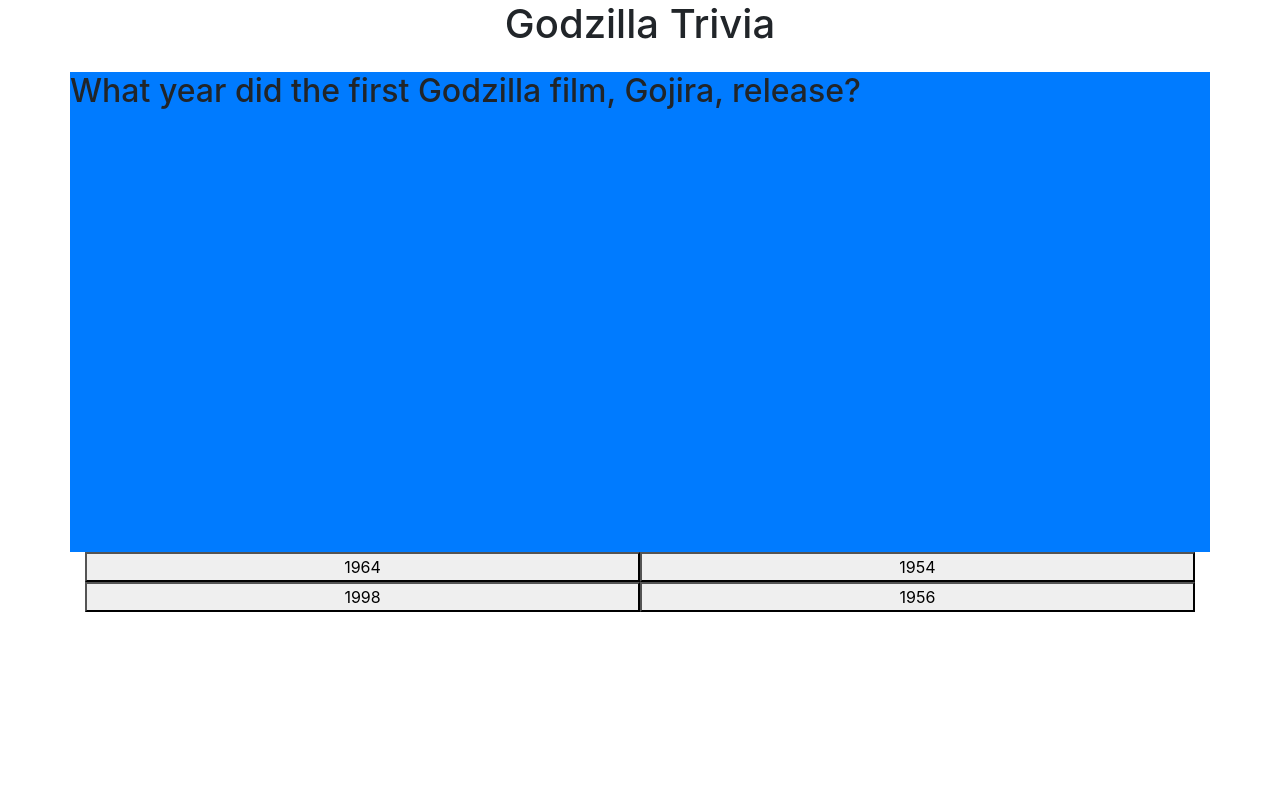
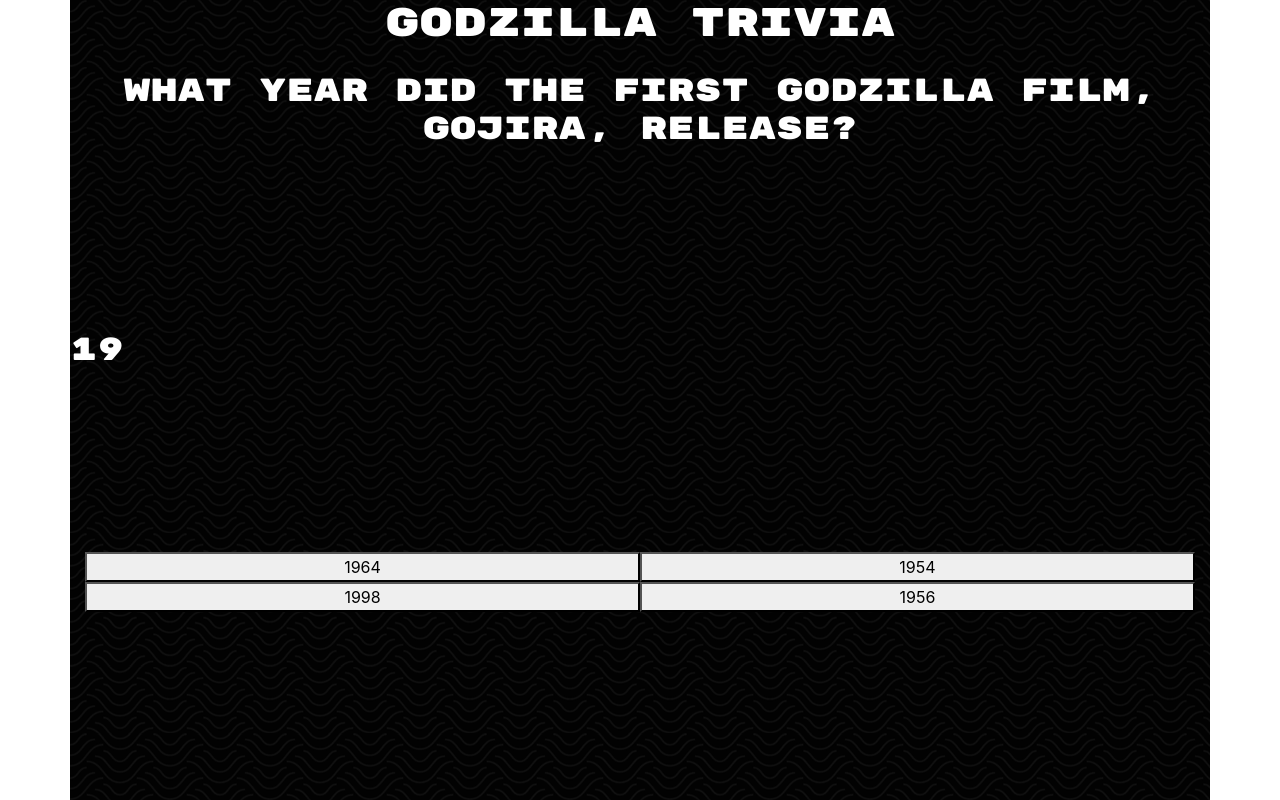
Before and after one commit to BJZeta/Test-Game, a plain HTML site: page index.html in a window 1280 px wide. Both pictures are taken after a click on the button "Start". Drawn offline with nearby package versions, Linux system fonts and the light colour scheme.

Commit message:
added gifs

```diff
--- a/assets/css/styles.css
+++ b/assets/css/styles.css
@@ -3,6 +3,7 @@ html, body {
 }
 .container {
     height: 100%;
+    background-image: url(../images/papyrus-dark.png)
 }
 #game-container {
     height: 60%;
@@ -18,7 +19,20 @@ html, body {
     width: 90px
 }
 
-.container {
-    /* background-image: url(/images/papyrus-dark.png); */
-    /* background-repeat: repeat; */
+#current-question {
+    margin: 0 auto;
 }
+
+#title, h2 {
+    color: white;
+    font-family: 'Rubik Mono One', sans-serif;
+}
+#gif {
+    width: 250px;
+    height: 250px;
+    margin: 0 auto;
+}
+#gif-div {
+    display: block;
+    margin: 0 auto;
+}
--- a/assets/javascript/app.js
+++ b/assets/javascript/app.js
@@ -10,61 +10,71 @@ $(document).ready(function () {
             question: "What year did the first Godzilla film, Gojira, release?",
             answers: ["1956", "1998", "1954", "1964"],
             correctAns: "1954",
-            answerDesc: "Gojira, the first film in the Godzilla franchise was released in Nagoya, Japan, in October 27,1954."
+            answerDesc: "Gojira, the first film in the Godzilla franchise was released in Nagoya, Japan, in October 27,1954.",
+            gif: "assets/images/godzilla54.gif"
         },
         {
             question: "Who was the first monster Godzilla fought in film?",
             answers: ["Anguirus", "King Ghidorah", "King Kong", "Mothra"],
             correctAns: "Anguirus",
-            answerDesc: "In Godzilla Raids Again (1956), Godzilla would fight his very first opponent, Anguirus."
+            answerDesc: "In Godzilla Raids Again (1956), Godzilla would fight his very first opponent, Anguirus.",
+            gif: "assests/images/anguirus.gif"
         },
         {
             question: "Name a monster Godzilla fought that is NOT an alien",
             answers: ["King Ghidorah", "Megalon", "Mothra", "Gigan"],
             correctAns: "Mothra",
-            answerDesc: "Mothra, in all of the Godzilla franchise, has only been an Earth-based monster"
+            answerDesc: "Mothra, in all of the Godzilla franchise, has only been an Earth-based monster",
+            gif: "assets/images/mothra.gif"
         },
         {
             question: "Which out of these four films did Godzilla fight in space?",
             answers: ["Godzilla Vs Mothra", "Godzilla Vs SpaceGodzilla", "Invasion of the Astro Monster", "Godzilla: Tokyo S.O.S."],
             correctAns: "Invasion of the Astro Monster",
-            answerDesc: "Godzilla made his first, and only, appearance in space in Invasion of the Astro Monster."
+            answerDesc: "Godzilla made his first, and only, appearance in space in Invasion of the Astro Monster.",
+            gif: "assets/images/astro.gif"
         },
         {
             question: "True or False: King Kong Vs Godzilla has two endings; the Japanese version where Godzilla wins, and the American version, where Kong wins.",
             answers: ["False", "True"],
             correctAns: "False",
-            answerDesc: "Despite popular misconception, King Kong Vs Godzilla has only one ending, where Kong is the winner."
+            answerDesc: "Despite popular misconception, King Kong Vs Godzilla has only one ending, where Kong is the winner.",
+            gif: "assets/images/kingkong.gif"
         },
         {
             question: "In the entire Godzilla film history, how many times has the monster died on screen",
             answers: ["Twice", "Four Times", "Once", "Never"],
             correctAns: "Four Times",
-            answerDesc: "Godzilla has been killed off on screen a total of 4 times; in Gojira (1954), Godzilla Vs Mechagodzilla II, Godzilla Vs Destroyah, and Godzilla Mothra and King Ghidorah, Giant Monsters All Out Attack."
+            answerDesc: "Godzilla has been killed off on screen a total of 4 times; in Gojira (1954), Godzilla Vs Mechagodzilla II, Godzilla Vs Destroyah, and Godzilla Mothra and King Ghidorah, Giant Monsters All Out Attack.",
+            gif: "assets/images/death.gif"
         },
         {
             question: "Which one of these Godzilla monsters is born from Mutation",
             answers: ["Biollante", "Rodan", "MechaGodzilla", "Baragon"],
             correctAns: "Biollante",
-            answerDesc: "Biollante, from Godzilla Vs Biollante, is a plant-based monster that was born by scientists mutating plant cells with Godzilla cells."
+            answerDesc: "Biollante, from Godzilla Vs Biollante, is a plant-based monster that was born by scientists mutating plant cells with Godzilla cells.",
+            gif: "asstes/images/biollante.gif"
         },
         {
             question: "True or False: In the first American Godzilla film, released in 1998, Godzilla is depicted WITHOUT his signature Atomic Breathe.",
-            answers: ["False","True"],
+            answers: ["False", "True"],
             correctAns: "True",
-            answerDesc: "The first American Godzilla film, released in 1998 by TriStar, not only depicts Godzilla without Atomic Breathe, it's the only Godzilla film to have the monster without his signature move"
+            answerDesc: "The first American Godzilla film, released in 1998 by TriStar, not only depicts Godzilla without Atomic Breathe, it's the only Godzilla film to have the monster without his signature move",
+            gif: "assets/images/zilla.gif"
         },
         {
             question: "What were the monsters Godzilla fought in the 2014 American Godzilla film from Legendary Pictures",
             answers: ["Leviathans", "M.U.T.O.S", "Titans", "Behemaths"],
             correctAns: "M.U.T.O.S",
-            answerDesc: "In Godzilla (2014), Godzilla fights two new monsters in the franchise, the M.U.T.O.S (Massive Unidentified Terestrial Organism)"
+            answerDesc: "In Godzilla (2014), Godzilla fights two new monsters in the franchise, the M.U.T.O.S (Massive Unidentified Terestrial Organism)",
+            gif: "assets/images/muto.gif"
         },
         {
             question: "Finally, Godzilla is often known as.....",
             answers: ["The King of the Monsters", "The King of the Monsters", "The King of the Monsters", "The King of the Monsters"],
             correctAns: "The King of the Monsters",
-            answerDesc: "Godzilla has been killed off on screen a total of 4 times; in Gojira (1954), Godzilla Vs Mechagodzilla II, Godzilla Vs Destroyah, and Godzilla Mothra and King Ghidorah, Giant Monsters All Out Attack."
+            answerDesc: "Godzilla has been killed off on screen a total of 4 times; in Gojira (1954), Godzilla Vs Mechagodzilla II, Godzilla Vs Destroyah, and Godzilla Mothra and King Ghidorah, Giant Monsters All Out Attack.",
+            gif: "assets/images/king.gif"
         }
 
     ]
@@ -72,16 +82,64 @@ $(document).ready(function () {
     var godzillaGame = function () {
         $("#game-container").empty();
         var currentQuestion = questionsArr[number];
+        var questionDiv = $("<div id=current-question><div>");
         var ques = $("<h2>");
         var answerRow2 = $("<div class=col-md-12></div>");
         var answerScreen = $("<h2>");
         var answerRow1 = $("<div class=col-md-12></div>");
         var next = $("<button>");
+        var gifDiv = $("<div id=gif-div></div>");
+        var answerGif = $("<img id=gif>");
+
+        var clockHeading = $("<h2 id=clock-heading>");
+        var gameStarted = false;
+        var clock = 21;
+        var intervalId;
+        var clockFunc = function () {
+            if(!gameStarted){
+            gameStarted = true;
+            clearInterval(intervalId);
+            intervalId = setInterval(decrement, 1000);
+            }
+        }
+
+
+        var decrement = function () {
+            clock--;
+            clockHeading.text(clock);
+            $("#game-container").append(clockHeading);
+            if (clock === 0) {
+                $("#game-container").empty();
+                $("#button-container").empty();
+                answerRow1.prepend("<h2 class=text-danger>WRONG</h2>");
+                $("#game-container").append(answerRow1);
+                $("#game-container").append(answerRow2);
+                $("#button-container").append(next);
+                number++;
+                loses++;
+                stopclock();
+
+            }
+        }
+
+        var stopclock = function () {
+            clearInterval(intervalId);
+        }
+
+        var reset = function () {
+            clock = 21
+        }
+
+        answerGif.attr("src", currentQuestion.gif);
+        answerGif.attr("alt", "");
+        gifDiv.append(answerGif);
         next.text("Next Question");
         answerScreen.text(currentQuestion.answerDesc);
         answerRow2.append(answerScreen);
         ques.text(currentQuestion.question);
-        $("#game-container").append(ques);
+        questionDiv.html(ques);
+        $("#game-container").append(questionDiv);
+        clockFunc();
         for (var i = 0; i < currentQuestion.answers.length; i++) {
             var choices = $("<button id=#button>");
             choices.text(currentQuestion.answers[i]);
@@ -96,9 +154,12 @@ $(document).ready(function () {
                     answerRow1.prepend("<h2 class=text-success>CORRECT</h2>");
                     $("#game-container").append(answerRow1);
                     $("#game-container").append(answerRow2);
+                    $("#game-container").append(gifDiv);
                     $("#button-container").append(next);
                     number++;
                     wins++;
+                    stopclock();
+
 
 
 
@@ -112,6 +173,7 @@ $(document).ready(function () {
                     $("#button-container").append(next);
                     number++;
                     loses++;
+                    stopclock();
                 }
             });
 
@@ -121,16 +183,18 @@ $(document).ready(function () {
             next.on("click", function () {
                 $("#game-container").empty();
                 $("#button-container").empty();
-                if(number === questionsArr.length){
-                    if(wins>loses) {
+                if (number === questionsArr.length) {
+                    if (wins > loses) {
                         console.log("Winner Winner Chicken Dinner");
-                    } else if(wins<loses){
+                    } else if (wins < loses) {
                         console.log("You Suck");
                     } else {
                         console.log("Dam you barely got half right");
                     }
                 } else {
+                    reset();
                     godzillaGame();
+                    gameStarted = false;
                 }
                 console.log(number)
             })
--- a/index.html
+++ b/index.html
@@ -8,20 +8,20 @@
     <title>Godzilla Trivia</title>
     <link href="https://stackpath.bootstrapcdn.com/bootstrap/4.3.1/css/bootstrap.min.css" rel="stylesheet"
         integrity="sha384-ggOyR0iXCbMQv3Xipma34MD+dH/1fQ784/j6cY/iJTQUOhcWr7x9JvoRxT2MZw1T" crossorigin="anonymous">
+    <link href="https://fonts.googleapis.com/css?family=Rubik+Mono+One&display=swap" rel="stylesheet">
     <link rel="stylesheet" type="text/css" href="assets/css/styles.css">
     <script src="https://ajax.googleapis.com/ajax/libs/jquery/3.4.0/jquery.min.js"></script>
     <script src="assets/javascript/app.js"></script>
-
 </head>
 
 <body>
     <div class="container">
         <div class="row text-center">
             <div class="col-md-12">
-                <h1>Godzilla Trivia</h1>
+                <h1 id="title">Godzilla Trivia</h1>
             </div>
         </div>
-        <div id="game-container" class="row bg-primary mt-3 text-center">
+        <div id="game-container" class="row mt-3 text-center">
             <div id="start-button" class="col-md-3">
                 <button class="bg-secondary start-button">Start</button>
             </div>
```
Also changed, not shown: assets/images/anguirus.gif (added), assets/images/biollante.gif (added), assets/images/death.gif (added), assets/images/godzilla54.gif (added), assets/images/kingkong.gif (added), assets/images/muto.gif (added), 4 other files.
